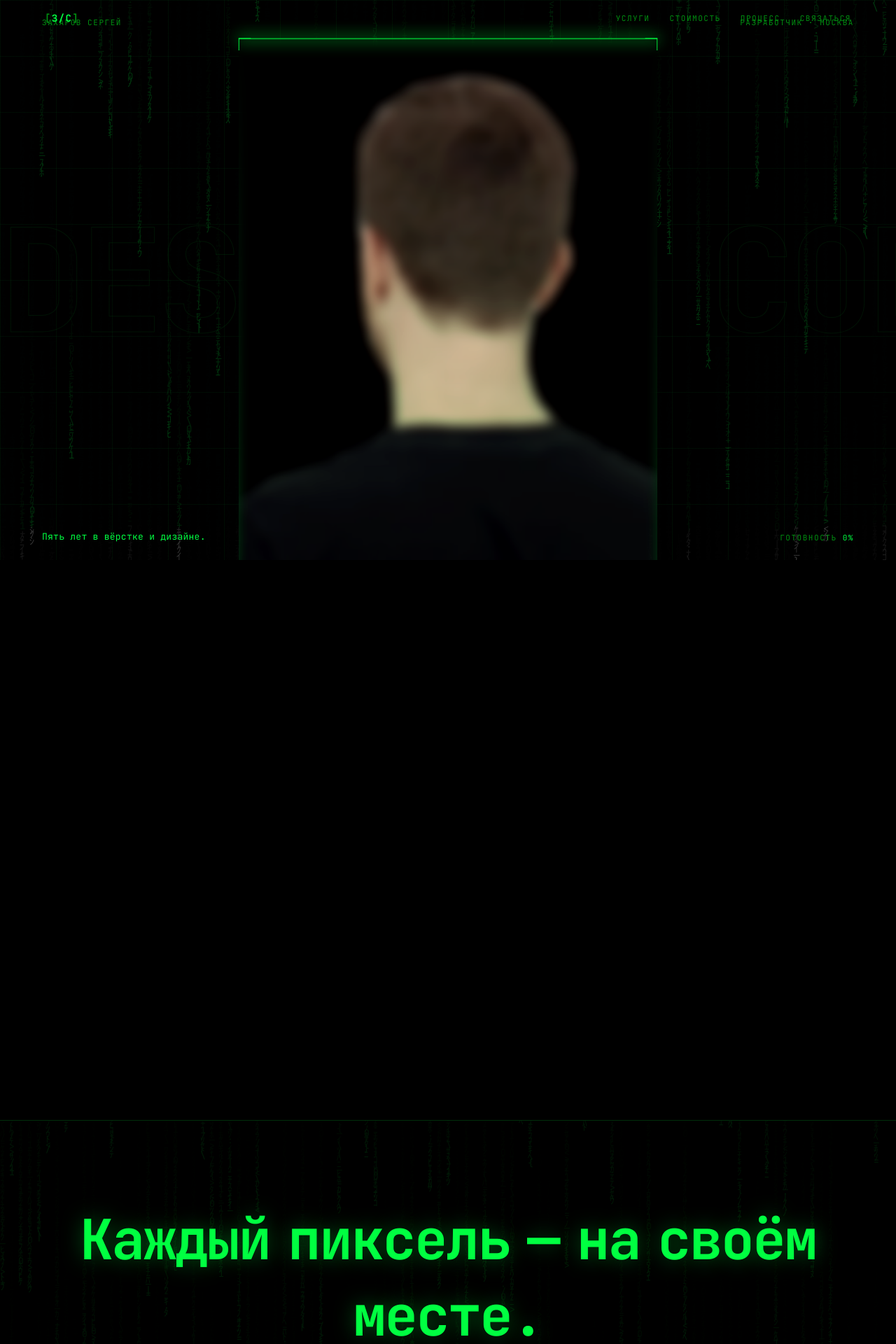
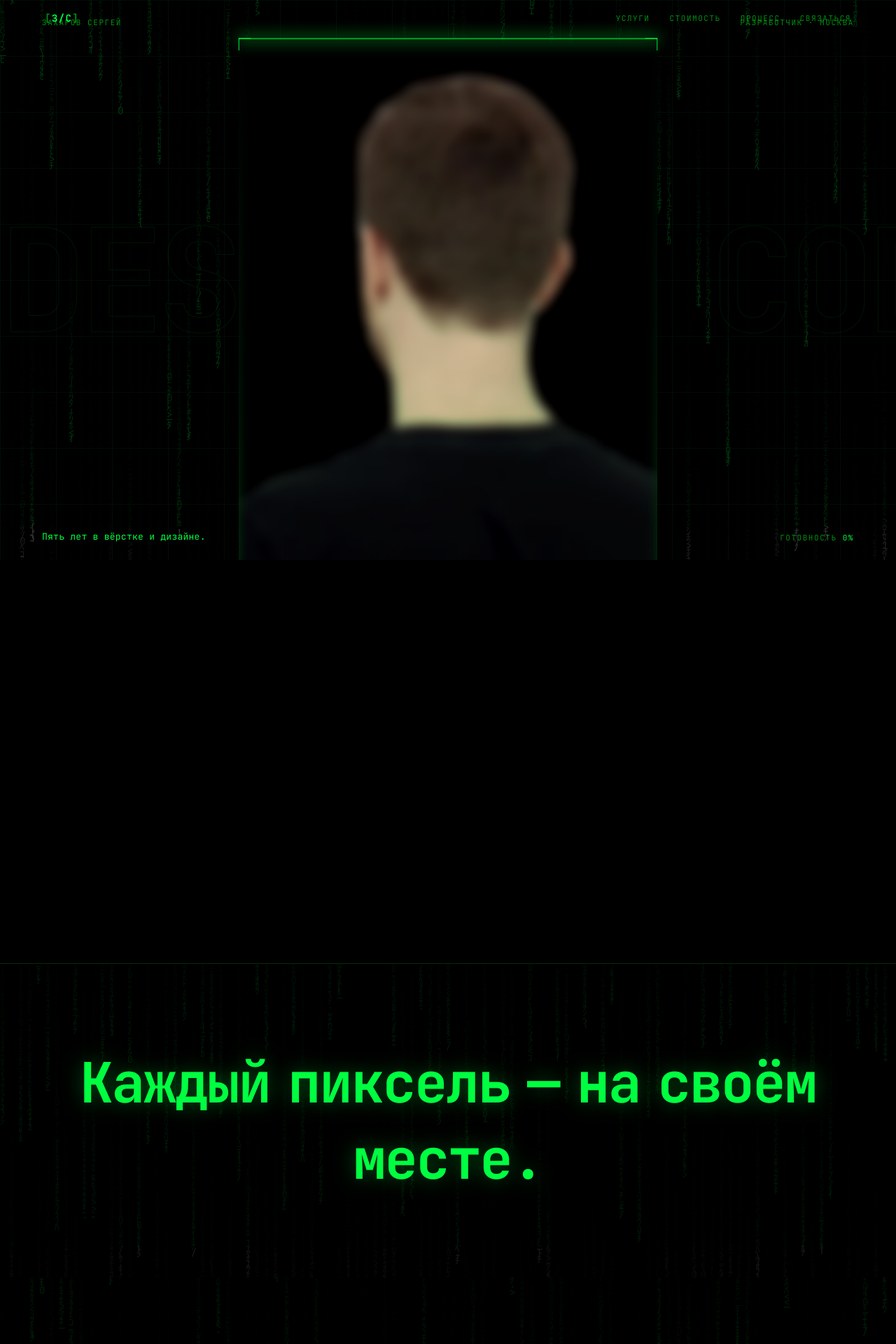
Before and after one commit to zakhsergey7-pixel/visitka, a React (Vite) app: page / in a window 1280 px wide. Shown: the top 1920 px of the page at 70% size. Built offline with nearby package versions, Linux system fonts and the light colour scheme.

Commit message:
Second block covers the first on overlap instead of sliding in below it

```diff
--- a/src/app/App.tsx
+++ b/src/app/App.tsx
@@ -313,7 +313,21 @@ function SplitReveal({ text }: { text: string }) {
 ───────────────────────────────────────── */
 function SignalBlock() {
   return (
-    <section style={{ position: "relative", overflow: "hidden", background: "#000", borderTop: "1px solid rgba(0,255,65,.18)", padding: "clamp(90px,16vh,180px) clamp(20px,5vw,90px)" }}>
+    <section
+      style={{
+        position: "relative",
+        zIndex: 2,
+        overflow: "hidden",
+        background: "#000",
+        borderTop: "1px solid rgba(0,255,65,.18)",
+        padding: "clamp(90px,16vh,180px) clamp(20px,5vw,90px)",
+        // Наезжает на хвост предыдущего блока (те же 28% скролла,
+        // за которые растворяется лицо) — второй блок "накрывает"
+        // первый как штора, а не выезжает снизу отдельным куском,
+        // из-за чего был виден обычный "лист" страницы.
+        marginTop: "-28vh",
+      }}
+    >
       <div style={{ position: "absolute", inset: 0 }}>
         <MatrixRain opacity={0.1} fontSize={13} color="#00ff41" trail="rgba(0,0,0,.05)" speed={80} />
       </div>
@@ -542,7 +556,7 @@ function Portrait() {
   }, []);
 
   return (
-    <section ref={sectionRef} style={{ position: "relative", height: "200vh", background: "#000" }}>
+    <section ref={sectionRef} style={{ position: "relative", zIndex: 1, height: "200vh", background: "#000" }}>
       {/* Sticky stage */}
       <div style={{ position: "sticky", top: 0, height: "100svh", overflow: "hidden", display: "grid", placeItems: "center" }}>
         {/* Full-bleed matrix rain */}
```
